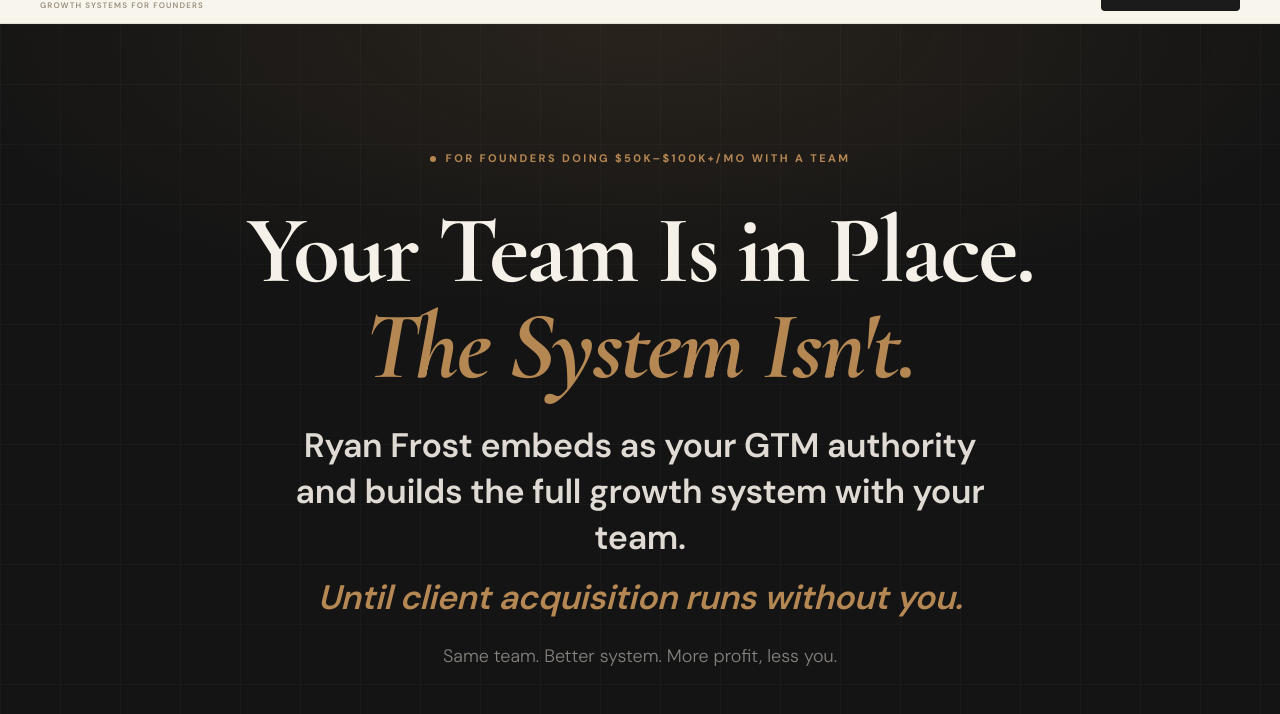
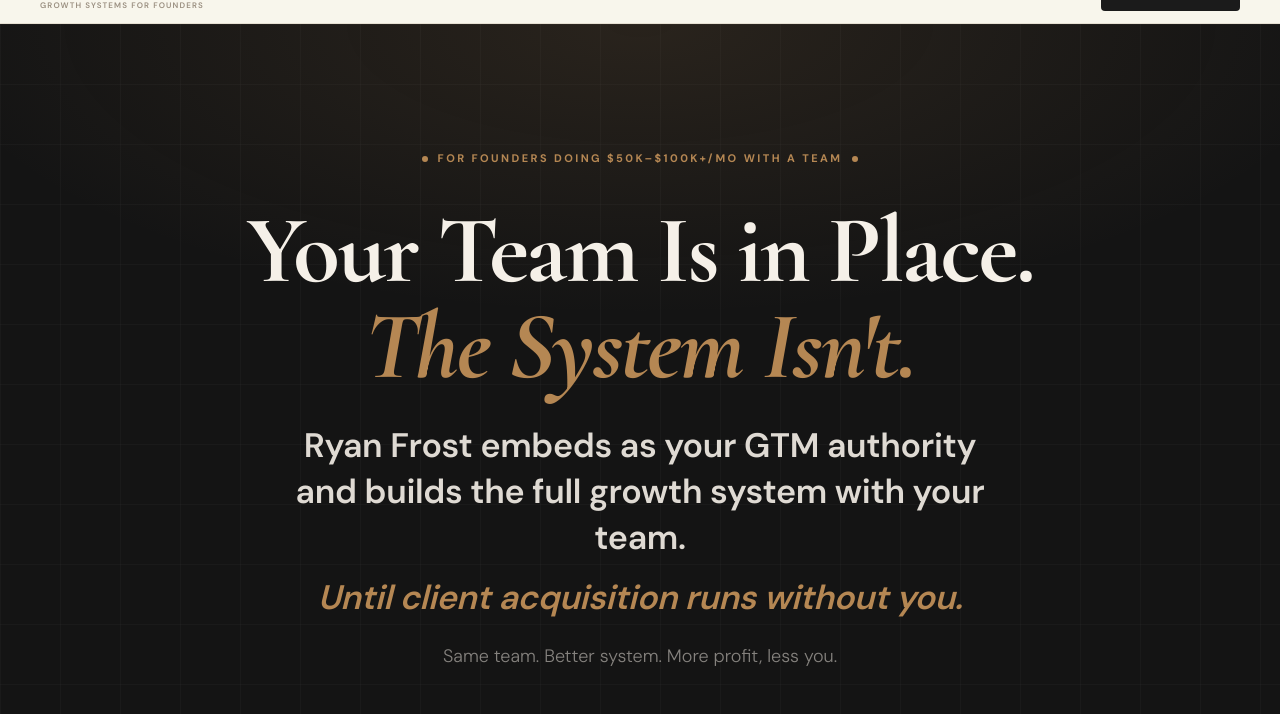
Before and after one commit to DevAbundanceAI/abundance-tribe-website, a plain HTML site: page partner.html in a window 1280 px wide. Shown: the part 86-800 px from the top of the page. Drawn offline with nearby package versions, Linux system fonts and the light colour scheme.

Commit message:
Hero label: pulsing dot on both sides of ICP callout
Co-Authored-By: Claude Sonnet 4.6 <noreply@anthropic.com>

```diff
--- a/partner.html
+++ b/partner.html
@@ -1342,6 +1342,7 @@
     <div class="hero-label">
       <span class="hero-label-dot"></span>
       For Founders Doing $50K–$100K+/Mo With a Team
+      <span class="hero-label-dot"></span>
     </div>
     <h1>Your Team Is in Place.<br><em>The System Isn't.</em></h1>
     <p class="hero-h2">Ryan Frost embeds as your GTM authority and builds the full growth system with your team.<br><em>Until client acquisition runs without you.</em></p>
```
